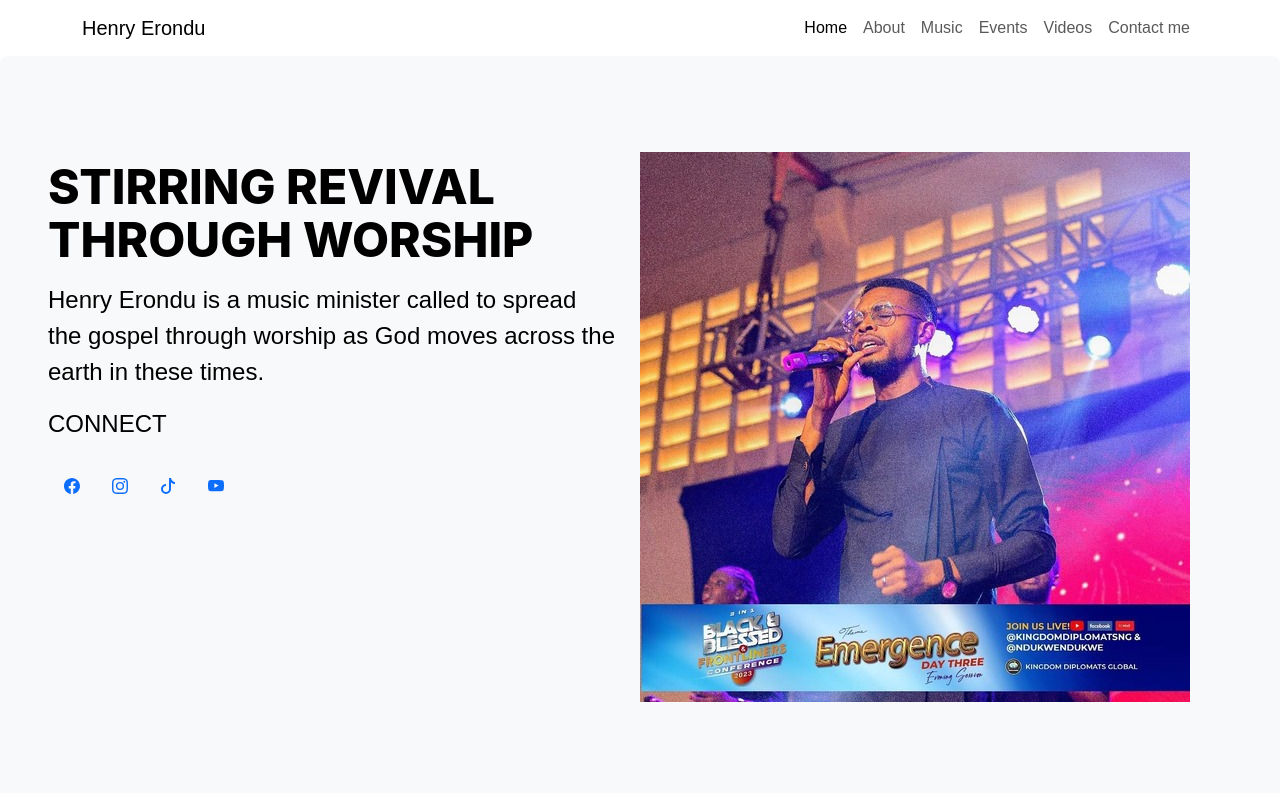
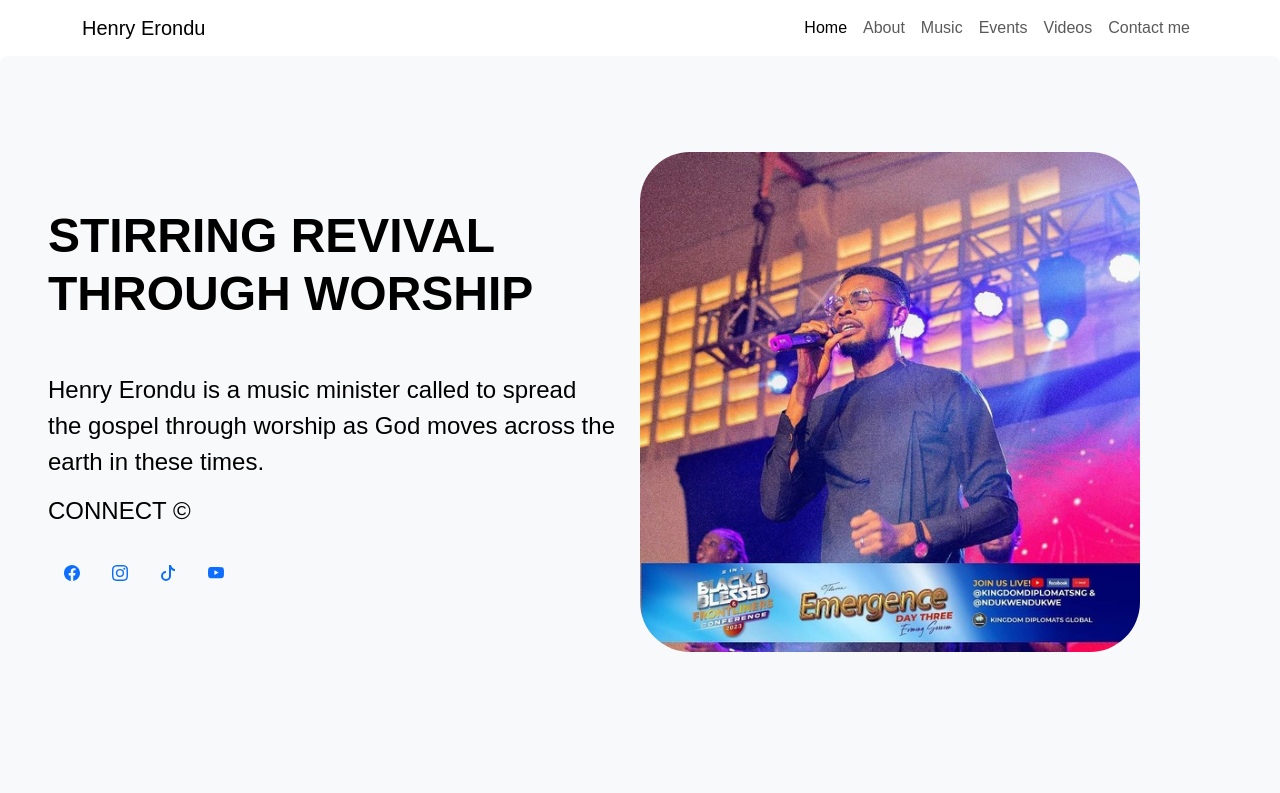
Before and after one commit to henchmotion/Henry-Erondu, a plain HTML site: page index.html in a window 1280 px wide. Shown: the top 793 px of the page. Drawn offline with Linux system fonts and the light colour scheme; some icons are missing.

Commit message:
h1 editing

```diff
--- a/css/styles.css
+++ b/css/styles.css
@@ -21,18 +21,19 @@ a {
 
 #front-page {
     padding: 0;
-    position: relative
+    position: relative;
+}
+
+#hero-section {
+    /* justify-content: space-between; */
+    margin: auto;
+    display: inline;
 }
 
 
 #p1 {
-color: black;
-font-family: Inter;
-font-size: 48px;
-font-style: normal;
-font-weight: 800;
-line-height: 53px;
-text-transform: uppercase;
+    margin-top: 50px;
+    height: 105px;
 }
 
 #profile-img {
--- a/index.html
+++ b/index.html
@@ -63,18 +63,16 @@
             <div id="front-page" class="container-fluid py-5 row">
 
 
-              <div id="fina-intro" class="col-sm-6 fs-4">
-                    <h1 class="display-5 fw-bold"></h1>
+              <div id="hero-section" class="col-sm-6 fs-4">
+                    <h1 class="display-5 fw-bold">STIRRING REVIVAL THROUGH WORSHIP</h1>
                     <i class="fa fa-subscript" aria-hidden="true"></i>
 
-                    <p id="p1"> STIRRING REVIVAL THROUGH WORSHIP</p>
 
-
-                    <p id="p2">
+                    <p id="p1">
                         Henry Erondu is a music minister called to spread the gospel through worship as God moves
                         across the earth in these times.
 
-                    <p>CONNECT</p>
+                    <p id="p-connect">CONNECT &copy;</p>
 
                     <div id="media-icon">
                         <nav class="nav">
@@ -106,9 +104,7 @@
                 </div>
 
                 <div class="col-sm-6">
-                    <div id="profile-img">
-                        <img src="images\black-senator.jpg" alt="Profile image">
-                    </div>
+                    <img src="images\black-senator.jpg" alt="Profile image" id="profile-img">
                 </div>
             </div>
 
```
